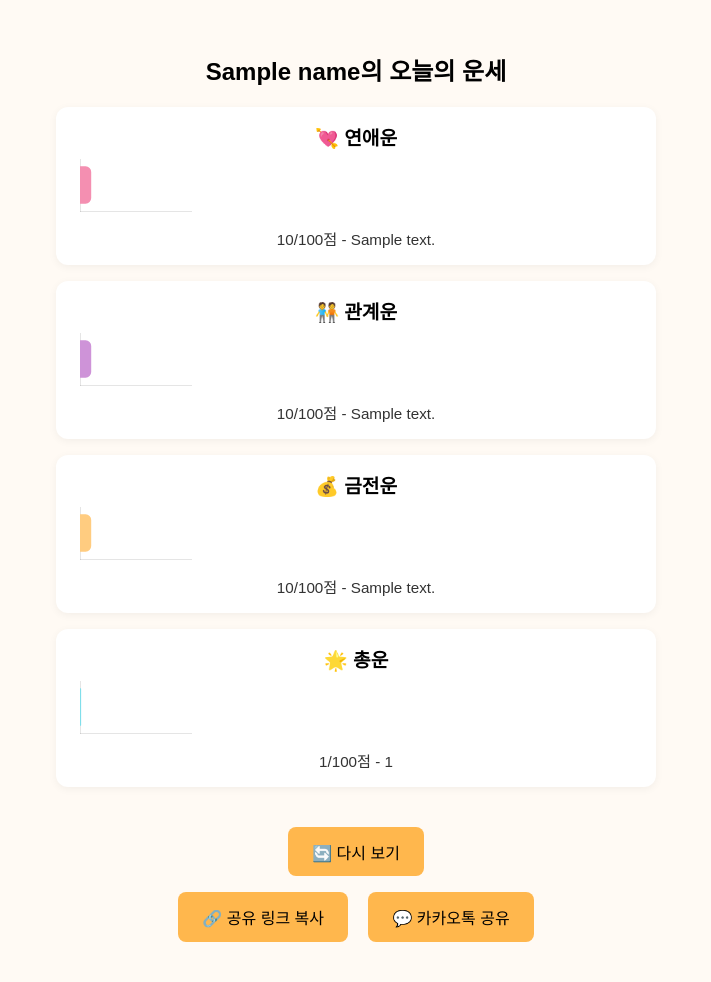
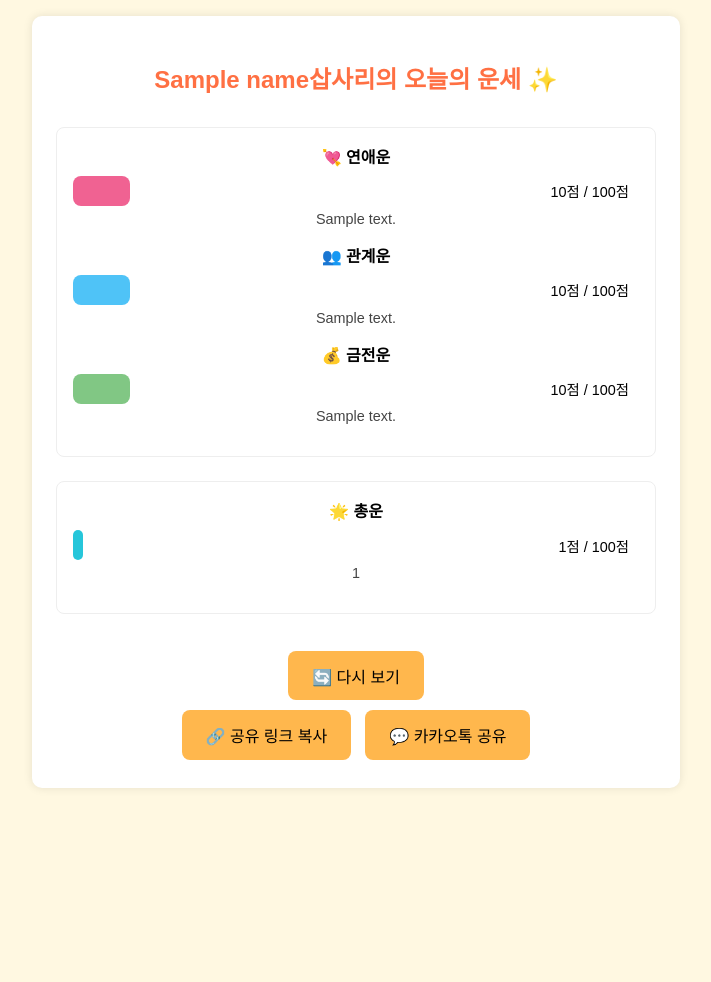
Before and after one commit to duddnrdld/SABSARI, a Flask app: template templates/fortune_result.html in a window 1280 px wide. Shown: the whole page, without its empty margins (284-995 px from the left). After the commit the page ends 788 px from the top, so only its background shows below. Run offline with Flask 3, Linux system fonts and the light colour scheme; the template is opened without the code that fills it: most values are stand-ins (such as "Sample title", 1, 10 or a date in 2020); some libraries are stand-ins or nearby versions.

Commit message:
Add files via upload

```diff
--- a/app.py
+++ b/app.py
@@ -3,12 +3,6 @@ import json, os, random
 
 app = Flask(__name__)
 app.secret_key = "sabsari-super-secret-key"
-
-DATA_FILE = "data/users.json"
-if not os.path.exists(DATA_FILE):
-    os.makedirs("data", exist_ok=True)
-    with open(DATA_FILE, "w") as f:
-        json.dump({}, f)
 
 @app.route("/", methods=["GET", "POST"])
 def name_input():
@@ -72,39 +66,54 @@ def fortune():
 
 @app.route("/result")
 def result():
+    import random
+
+    # 점수 생성
+    love_score = random.randint(1, 100)
+    relation_score = random.randint(1, 100)
+    money_score = random.randint(1, 100)
+    total_score = round((love_score + relation_score + money_score) / 3)
+
+    # 한줄평 로드
+    with open("data/fortune_comments.json", "r") as f:
+        comments_data = json.load(f)
+
+    def get_comment(score, category):
+        if score <= 20:
+            return comments_data[category]["0"]
+        elif score <= 40:
+            return comments_data[category]["20"]
+        elif score <= 60:
+            return comments_data[category]["40"]
+        elif score <= 80:
+            return comments_data[category]["60"]
+        else:
+            return comments_data[category]["80"]
+
+    love_comment = get_comment(love_score, "love")
+    relation_comment = get_comment(relation_score, "relation")
+    money_comment = get_comment(money_score, "money")
+    total_comment = get_comment(total_score, "total")
+
+    # 이름 불러오기
     user_id = session.get("user_id")
-    if not user_id:
-        return redirect(url_for("name_input"))
+    name = ""
+    if user_id:
+        with open(DATA_FILE, "r") as f:
+            data = json.load(f)
+        name = data.get(user_id, {}).get("name", "")
 
-    with open(DATA_FILE, "r") as f:
-        data = json.load(f)
-    name = data[user_id]["name"]
-
-    love_score = random.randint(1, 100)
-    social_score = random.randint(1, 100)
-    money_score = random.randint(1, 100)
-    total_score = round((love_score + social_score + money_score) / 3)
-
-    def get_comment(score):
-        if score >= 80:
-            return "아주 좋은 하루가 될 거예요!"
-        elif score >= 60:
-            return "무난하고 기분 좋은 하루예요."
-        elif score >= 40:
-            return "작은 주의가 필요해요."
-        else:
-            return "주의가 필요한 하루입니다."
-
-    return render_template("fortune_result.html",
+    return render_template(
+        "fortune_result.html",
         name=name,
         love_score=love_score,
-        social_score=social_score,
+        relation_score=relation_score,
         money_score=money_score,
         total_score=total_score,
-        love_comment=get_comment(love_score),
-        social_comment=get_comment(social_score),
-        money_comment=get_comment(money_score),
-        total_comment=get_comment(total_score)
+        love_comment=love_comment,
+        relation_comment=relation_comment,
+        money_comment=money_comment,
+        total_comment=total_comment
     )
 
 if __name__ == "__main__":
--- a/templates/fortune_result.html
+++ b/templates/fortune_result.html
@@ -3,51 +3,92 @@
 <head>
   <meta charset="UTF-8">
   <meta name="viewport" content="width=device-width, initial-scale=1.0">
-  <title>오늘의 운세 결과</title>
-  <meta property="og:title" content="사브사리 오늘의 운세 결과">
-  <meta property="og:description" content="{{ name }}의 오늘의 운세 결과를 확인하세요!">
-  <meta property="og:image" content="{{ url_for('static', filename='og.png', _external=True) }}">
-  <meta property="og:url" content="{{ request.url }}">
-  <script src="https://cdn.jsdelivr.net/npm/chart.js"></script>
+  <title>사브사리 오늘의 운세 결과</title>
+
   <style>
     body {
       font-family: 'Arial', sans-serif;
-      background-color: #fffaf4;
+      background-color: #fff8e1;
       margin: 0;
-      padding: 0;
+      padding: 1rem;
       text-align: center;
     }
-    .wrapper {
+    .container {
       max-width: 600px;
       margin: auto;
-      padding: 2rem 1rem;
+      background-color: white;
+      border-radius: 10px;
+      padding: 1.5rem;
+      box-shadow: 0 0 10px rgba(0,0,0,0.1);
     }
-    .result-box {
-      background-color: #ffffff;
-      border-radius: 12px;
+    h2 {
+      font-size: 1.5rem;
+      color: #ff7043;
+      margin-bottom: 2rem;
+    }
+    .graph-section {
+      background-color: #f9f9f9;
+      border-radius: 10px;
       padding: 1rem;
-      margin-bottom: 1rem;
-      box-shadow: 0 2px 8px rgba(0,0,0,0.05);
+      margin-bottom: 1.5rem;
     }
-    .chart-title {
-      font-size: 1.2rem;
+    .graph-title {
       font-weight: bold;
       margin-bottom: 0.5rem;
     }
-    .chart-container {
+    .bar-container {
+      background-color: #ffffff;
+      border-radius: 8px;
       position: relative;
-      height: 60px;  /* 세로폭 줄임 */
+      height: 30px;
+      margin-bottom: 0.3rem;
     }
+    .bar {
+      height: 100%;
+      border-radius: 8px;
+      text-align: right;
+      padding-right: 10px;
+      line-height: 30px;
+      color: #fff;
+      font-weight: bold;
+      box-sizing: border-box;
+    }
+    .bar.love { background-color: #f06292; }
+    .bar.relation { background-color: #4fc3f7; }
+    .bar.money { background-color: #81c784; }
+    .bar.total { background-color: #26c6da; }
+
+    .score-text {
+      position: absolute;
+      right: 10px;
+      top: 0;
+      bottom: 0;
+      display: flex;
+      align-items: center;
+      color: #000;
+      font-size: 0.9rem;
+    }
+
     .comment {
-      font-size: 0.95rem;
-      color: #333;
-      margin-top: 0.5rem;
+      font-size: 0.9rem;
+      color: #444;
+      margin-bottom: 1rem;
     }
+
+    .box {
+      background-color: #fff;
+      border: 1px solid #eee;
+      padding: 1rem;
+      border-radius: 8px;
+      margin-bottom: 1.5rem;
+    }
+
     .buttons {
       margin-top: 2rem;
     }
+
     button {
-      margin: 0.5rem;
+      margin: 0.3rem;
       padding: 0.8rem 1.5rem;
       font-size: 1rem;
       background-color: #ffb74d;
@@ -55,119 +96,78 @@
       border-radius: 8px;
       cursor: pointer;
     }
+
     button:hover {
       background-color: #ffa726;
+    }
+
+    #copy-msg {
+      margin-top: 1rem;
+      color: green;
+      font-size: 0.9rem;
+      display: none;
     }
   </style>
 </head>
 <body>
-  <div class="wrapper">
-    <h2>{{ name }}의 오늘의 운세</h2>
+  <div class="container">
+    <h2>{{ name }}삽사리의 오늘의 운세 ✨</h2>
 
-    <div class="result-box">
-      <div class="chart-title">💘 연애운</div>
-      <div class="chart-container">
-        <canvas id="loveChart"></canvas>
+    <!-- 운세 세부 항목 -->
+    <div class="box">
+      <div class="graph-title">💘 연애운</div>
+      <div class="bar-container">
+        <div class="bar love" style="width: {{ love_score }}%"></div>
+        <div class="score-text">{{ love_score }}점 / 100점</div>
       </div>
-      <div class="comment">{{ love_score }}/100점 - {{ love_comment }}</div>
+      <div class="comment">{{ love_comment }}</div>
+
+      <div class="graph-title">👥 관계운</div>
+      <div class="bar-container">
+        <div class="bar relation" style="width: {{ relation_score }}%"></div>
+        <div class="score-text">{{ relation_score }}점 / 100점</div>
+      </div>
+      <div class="comment">{{ relation_comment }}</div>
+
+      <div class="graph-title">💰 금전운</div>
+      <div class="bar-container">
+        <div class="bar money" style="width: {{ money_score }}%"></div>
+        <div class="score-text">{{ money_score }}점 / 100점</div>
+      </div>
+      <div class="comment">{{ money_comment }}</div>
     </div>
 
-    <div class="result-box">
-      <div class="chart-title">🧑‍🤝‍🧑 관계운</div>
-      <div class="chart-container">
-        <canvas id="socialChart"></canvas>
+    <!-- 총운 -->
+    <div class="box">
+      <div class="graph-title">🌟 총운</div>
+      <div class="bar-container">
+        <div class="bar total" style="width: {{ total_score }}%"></div>
+        <div class="score-text">{{ total_score }}점 / 100점</div>
       </div>
-      <div class="comment">{{ social_score }}/100점 - {{ social_comment }}</div>
+      <div class="comment">{{ total_comment }}</div>
     </div>
 
-    <div class="result-box">
-      <div class="chart-title">💰 금전운</div>
-      <div class="chart-container">
-        <canvas id="moneyChart"></canvas>
-      </div>
-      <div class="comment">{{ money_score }}/100점 - {{ money_comment }}</div>
-    </div>
-
-    <div class="result-box">
-      <div class="chart-title">🌟 총운</div>
-      <div class="chart-container">
-        <canvas id="totalChart"></canvas>
-      </div>
-      <div class="comment">{{ total_score }}/100점 - {{ total_comment }}</div>
-    </div>
-
+    <!-- 버튼 -->
     <div class="buttons">
       <form action="{{ url_for('fortune') }}">
         <button type="submit">🔄 다시 보기</button>
       </form>
       <button onclick="copyLink()">🔗 공유 링크 복사</button>
       <button onclick="shareKakao()">💬 카카오톡 공유</button>
-      <div id="copy-msg" style="margin-top:10px; display:none; color:green;">링크가 복사되었습니다!</div>
+      <div id="copy-msg">링크가 복사되었습니다!</div>
     </div>
   </div>
 
+  <!-- 카카오 공유 SDK -->
+  <script src="https://developers.kakao.com/sdk/js/kakao.js"></script>
   <script>
-    const chartOptions = {
-      indexAxis: 'y',
-      scales: {
-        x: {
-          beginAtZero: true,
-          max: 100,
-          grid: { display: false },
-          ticks: { display: false }
-        },
-        y: {
-          grid: { display: false },
-          ticks: { display: false }
-        }
-      },
-      plugins: {
-        legend: { display: false },
-        tooltip: { enabled: false },
-        datalabels: {
-          anchor: 'end',
-          align: 'right',
-          formatter: (value) => `${value}/100점`
-        }
-      }
-    };
-
-    const drawChart = (id, score, color) => {
-      new Chart(document.getElementById(id), {
-        type: 'bar',
-        data: {
-          labels: [''],
-          datasets: [{
-            data: [score],
-            backgroundColor: color,
-            borderRadius: 6
-          }]
-        },
-        options: chartOptions
-      });
-    };
-
-    drawChart("loveChart", {{ love_score }}, '#f48fb1');
-    drawChart("socialChart", {{ social_score }}, '#ce93d8');
-    drawChart("moneyChart", {{ money_score }}, '#ffcc80');
-    drawChart("totalChart", {{ total_score }}, '#80deea');
-
-    function copyLink() {
-      navigator.clipboard.writeText(window.location.href)
-        .then(() => {
-          document.getElementById("copy-msg").style.display = "block";
-          setTimeout(() => {
-            document.getElementById("copy-msg").style.display = "none";
-          }, 2000);
-        });
-    }
-
+    Kakao.init('YOUR_KAKAO_JS_KEY');  // 실제 카카오 앱 키로 교체
     function shareKakao() {
       Kakao.Share.sendDefault({
         objectType: 'feed',
         content: {
-          title: '{{ name }}의 오늘의 운세 결과',
-          description: '✨ 총운: {{ total_score }}점 ✨\n사브사리와 함께하는 행운!',
+          title: '{{ name }}삽사리의 운세 결과',
+          description: '오늘의 총운: {{ total_score }}점! 운세를 확인해보세요!',
           imageUrl: "{{ url_for('static', filename='og.png', _external=True) }}",
           link: {
             mobileWebUrl: window.location.href,
@@ -185,6 +185,16 @@
         ]
       });
     }
+
+    function copyLink() {
+      navigator.clipboard.writeText(window.location.href)
+        .then(() => {
+          document.getElementById("copy-msg").style.display = "block";
+          setTimeout(() => {
+            document.getElementById("copy-msg").style.display = "none";
+          }, 2000);
+        });
+    }
   </script>
 </body>
 </html>
```
Also changed, not shown: data/fortune_comments.json (added, +30 -0 lines).
